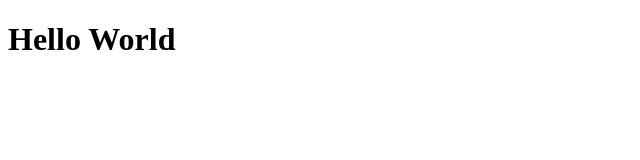
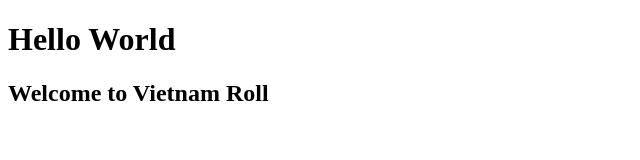
Before and after one commit to Tam-sri/testGit, a plain HTML site: page index.html in a window 1280 px wide. Shown: the whole page, without its empty margins (0-640 px from the left). Drawn offline with Linux system fonts and the light colour scheme.

Commit message:
Add Welcome massesge

```diff
--- a/index.html
+++ b/index.html
@@ -5,4 +5,5 @@
 </head>
 <body>
     <h1>Hello World</h1>
+    <h2>Welcome to Vietnam Roll</h2>
 </body>
```
